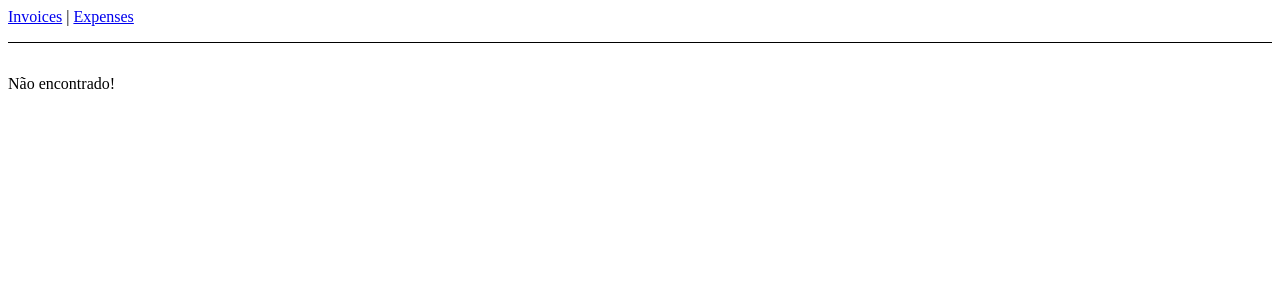
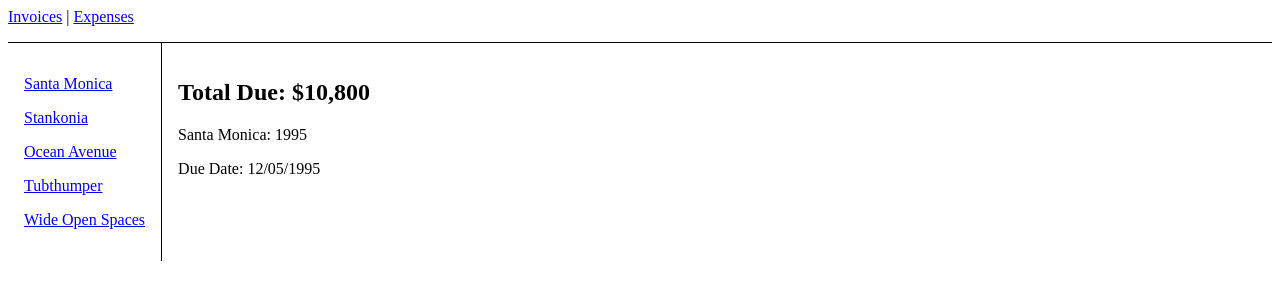
Before and after one commit to marceloliveirali/tutorial-react-router, a React (Vite) app: page /invoices/1995 in a window 1280 px wide. Shown: the top 300 px of the page. Built offline with nearby package versions, Linux system fonts and the light colour scheme.

Commit message:
Reading URL Params

```diff
--- a/src/data.ts
+++ b/src/data.ts
@@ -35,3 +35,10 @@
 {
     return invoices;
 }
+
+function getInvoice(number: number)
+{
+    return invoices.find((invoice) => invoice.number === number);
+}
+
+export default getInvoice;
--- a/src/main.tsx
+++ b/src/main.tsx
@@ -5,6 +5,7 @@
 import Expenses from './routers/Expenses/index.tsx'
 import Invoices from './routers/Invoices/index.tsx'
 import NotFound from './routers/NotFound/index.tsx'
+import Invoice from './routers/Invoices/Invoice/index.tsx'
 
 createRoot(document.getElementById('root')!).render(
   <StrictMode>
@@ -12,7 +13,9 @@
       <Routes>
         <Route path="/" element={<App />}>
           <Route path="/expenses" element={<Expenses />} />
-          <Route path="/invoices" element={<Invoices />} />
+          <Route path="/invoices" element={<Invoices />}>
+            <Route path=':invoiceId' element={<Invoice />} />
+          </Route>
           <Route path="*" element={<NotFound />} />
         </Route>
       </Routes>
--- /dev/null
+++ b/src/routers/Invoices/Invoice/index.tsx
@@ -0,0 +1,20 @@
+import { useParams } from "react-router-dom";
+import getInvoice from "../../../data";
+
+function Invoice()
+{
+    const params = useParams();
+    const invoice = getInvoice(Number(params.invoiceId));
+
+    return (
+        <main style={{ padding: "1rem" }}>
+            <h2>Total Due: {invoice?.amount}</h2>
+            <p>
+                {invoice?.name}: {invoice?.number}
+            </p>
+            <p>Due Date: {invoice?.due}</p>
+        </main>
+    );
+}
+
+export default Invoice;
--- a/src/routers/Invoices/index.tsx
+++ b/src/routers/Invoices/index.tsx
@@ -1,4 +1,4 @@
-import { Link } from "react-router-dom";
+import { Link, Outlet } from "react-router-dom";
 import { getInvoices } from "../../data";
 
 function Invoices()
@@ -23,6 +23,7 @@
                         </Link>
                     ))}
                 </nav>
+                <Outlet />
             </div>
         </>
     );
```
